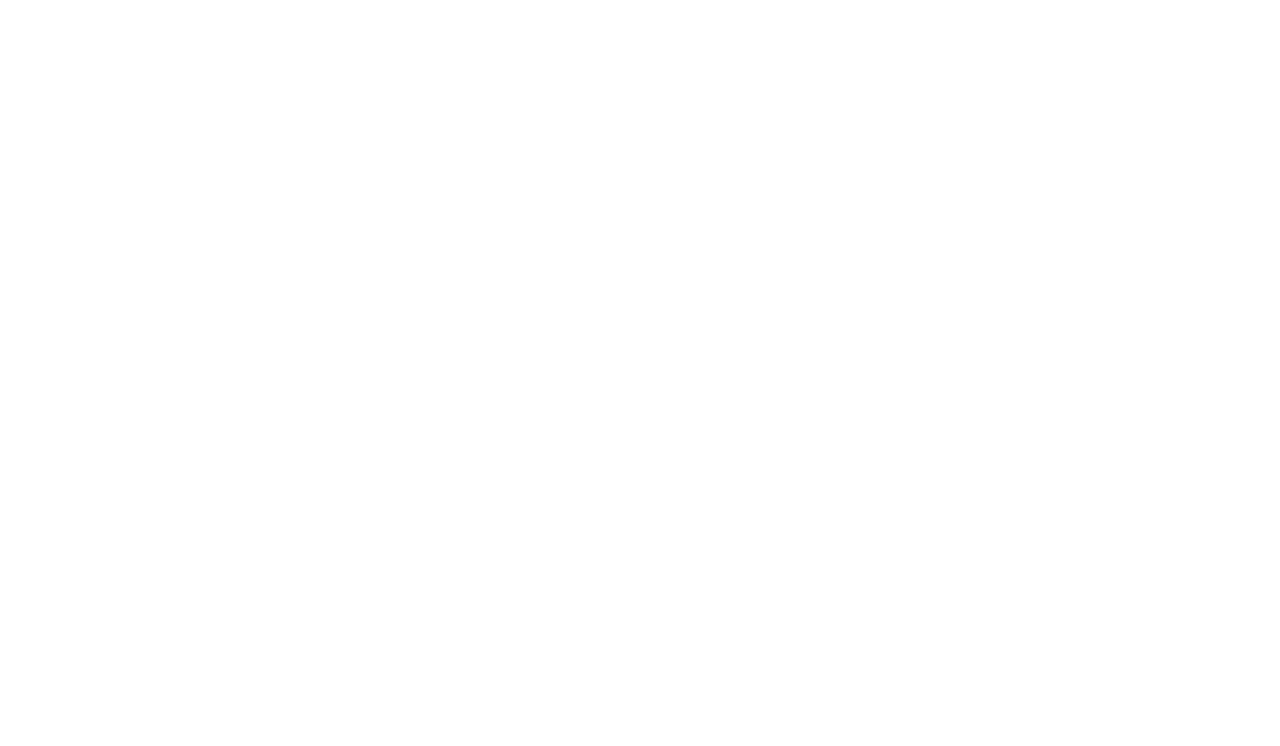
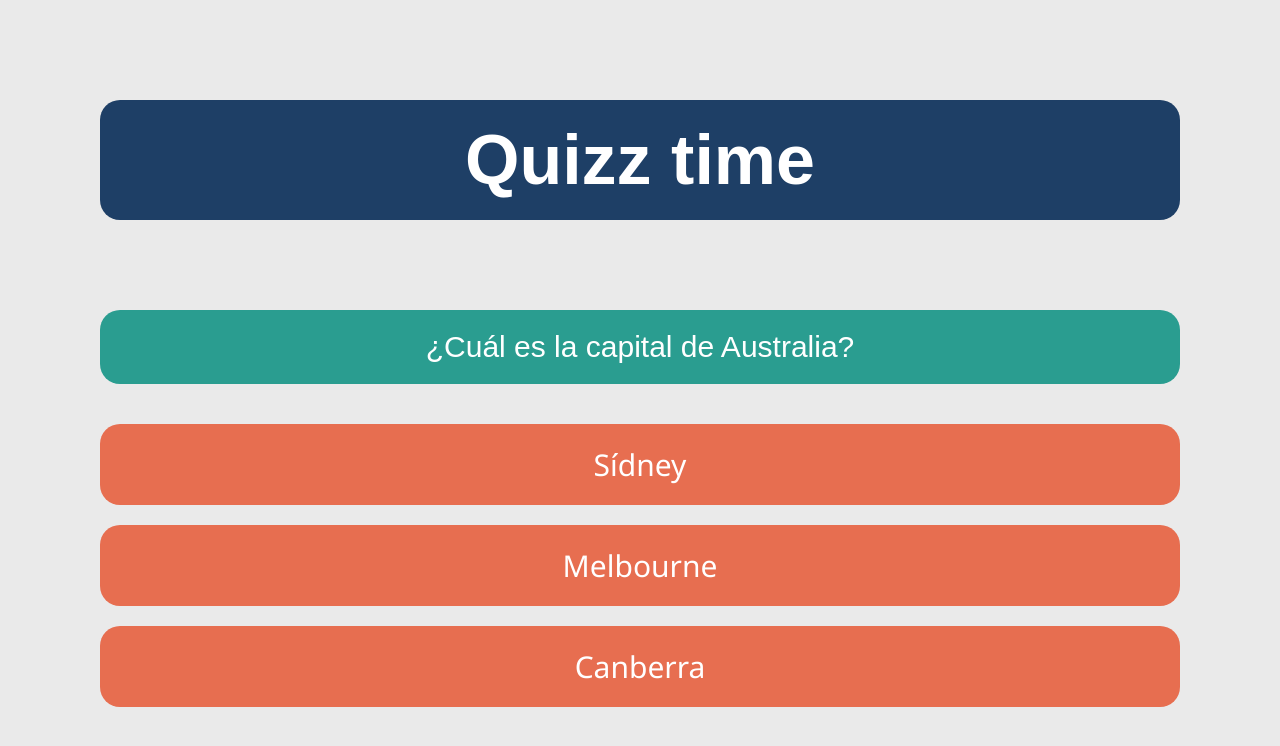
Before and after one commit to diegogama8934/DSI-Examen-3P, a plain HTML site: page index.html in a window 1280 px wide. Drawn offline with Linux system fonts and the light colour scheme.

Commit message:
Add elements and styles

```diff
--- a/index.html
+++ b/index.html
@@ -3,9 +3,24 @@
 <head>
     <meta charset="UTF-8">
     <meta name="viewport" content="width=device-width, initial-scale=1.0">
-    <title>Document</title>
+    <link rel="stylesheet" href="./styles.css">
+    <title>Quizz time</title>
 </head>
 <body>
-
+    <h1 id="title" class="center-text">Quizz time</h1>
+    <p class="center-text pregunta">
+        ¿Cuál es la capital de Australia?
+    </p>
+    <ul class="options">
+        <li>
+            <button class="option">Sídney</button>
+        </li>
+        <li>
+            <button class="option">Melbourne</button>
+        </li>
+        <li>
+            <button class="option">Canberra</button>
+        </li>
+    </ul>
 </body>
 </html>
--- /dev/null
+++ b/styles.css
@@ -0,0 +1,50 @@
+*{
+    font-family: sans-serif;
+    padding: 0px;
+    margin: 0px;
+    /* color: white; */
+}
+
+body{
+    /* background-color: #21232A; */
+    background-color: rgb(234, 234, 234);
+    padding: 100px;
+}
+
+.center-text{
+    text-align: center;
+}
+
+.pregunta{
+    font-size: 30px;
+    margin-bottom: 40px;
+    background-color: #2a9d90;
+    padding: 20px;
+    color: white;
+    border-radius: 20px;
+}
+
+.options{
+    list-style-type: none;
+}
+
+.option{
+    color: white;
+    width: 100%;
+    padding: 20px;
+    margin-bottom: 20px;
+    font-family: 'Segoe UI', Tahoma, Geneva, Verdana, sans-serif;
+    font-size: 30px;
+    background-color: #e76e50;
+    border-style: none;
+    border-radius: 20px;
+}
+
+#title{
+    font-size: 70px;
+    margin-bottom: 90px;
+    background-color: #1e3f66;
+    color: white;
+    border-radius: 20px;
+    padding: 20px;
+}
```
